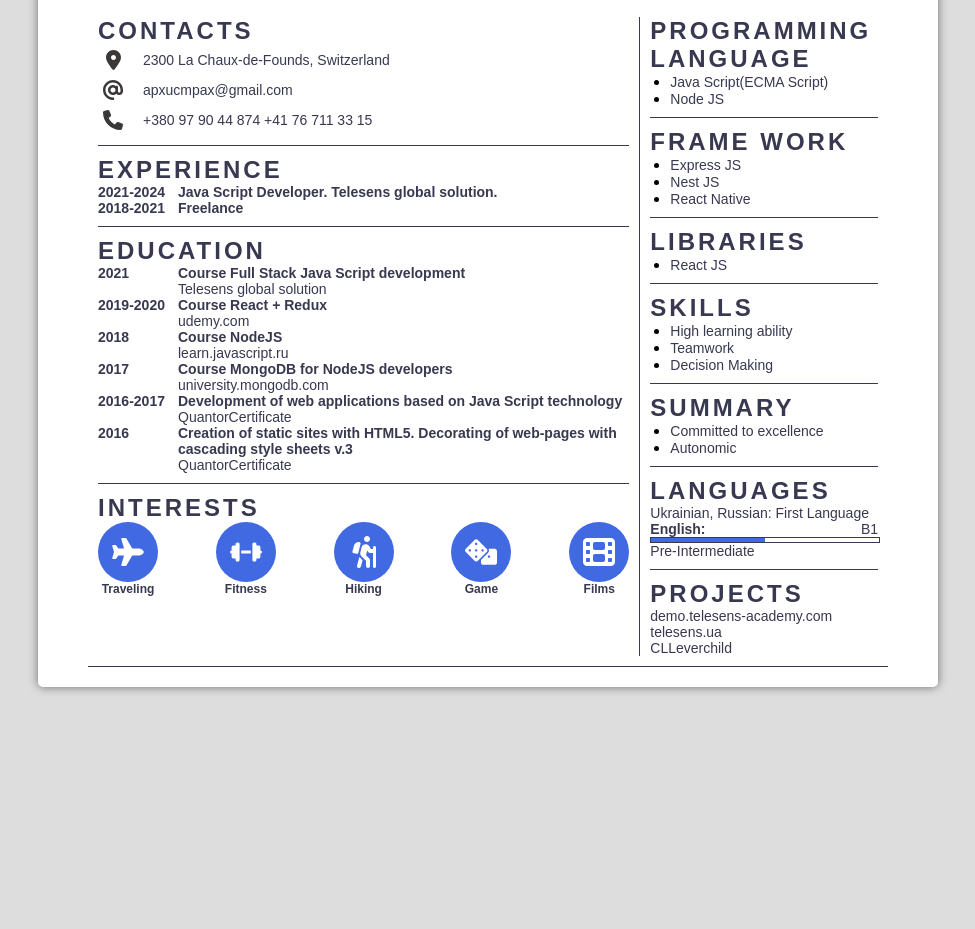
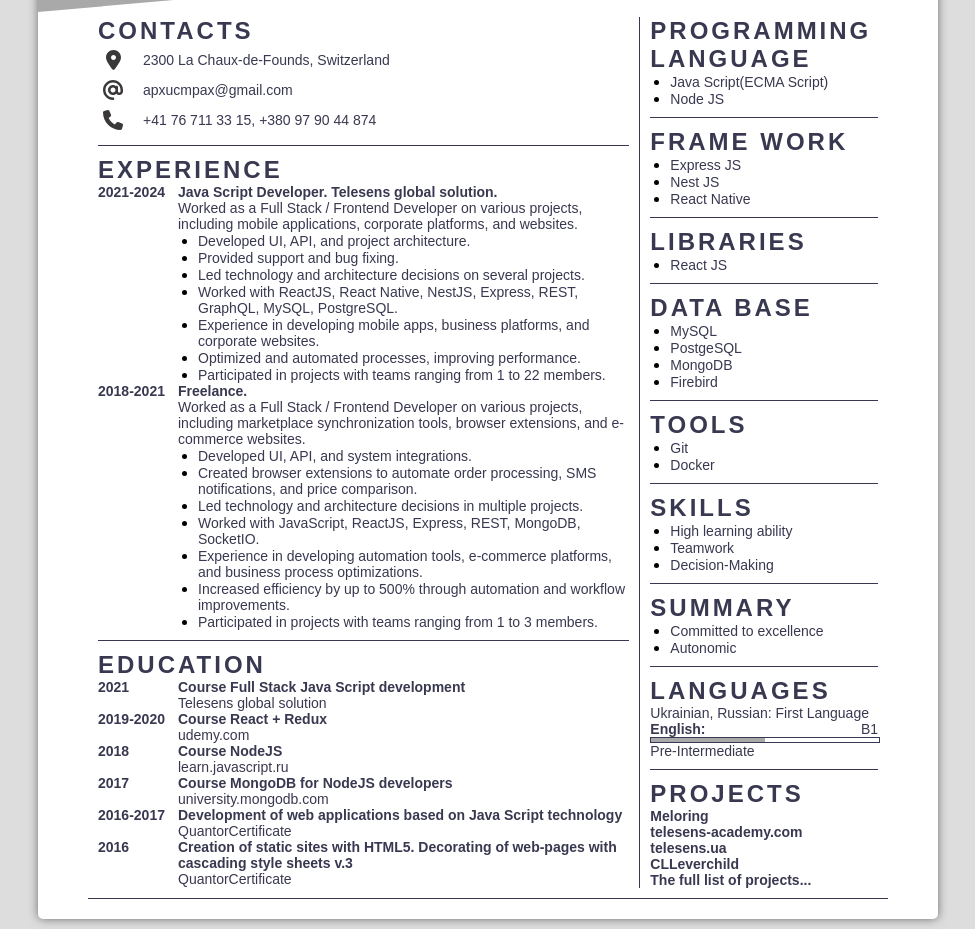
Before and after one commit to Apxucmpax/cv.github.io, a plain HTML site: page index.html in a window 1280 px wide. Shown: the part 273-1202 px from the top of the page, without its empty margins (152-1127 px from the left). Before the commit the page ends 970 px from the top, so only its background shows below. Drawn offline with Linux system fonts and the light colour scheme; a web font is replaced by a local one.

Commit message:
remove attestation and diplomas. Add description of projects. Change CV. Change styles

```diff
--- a/index.html
+++ b/index.html
@@ -15,7 +15,8 @@
             <div class="background"></div>
             <div class="title">
                 <h1>Salkov Oleksii</h1>
-                <h3>Java Script Developer</h3>
+                <h2>Full Stack JavaScript Developer</h2>
+                <p class="bold w580">Full Stack Developer with over 9 years of experience in JavaScript, React, Node.js, NestJS, Express and React Native. Developed 16+ projects across different levels. Responsible for choosing technologies and project architecture, with experience in process automation systems and integrations between various systems.</p>
             </div>
             <div class="avatar"></div>
             <div class="switcher">
@@ -45,7 +46,7 @@
                         <div class="icon mr20 w20">
                             <svg xmlns="http://www.w3.org/2000/svg" viewBox="0 0 512 512" fill="#3b3838" width="20" height="20"><path d="M164.9 24.6c-7.7-18.6-28-28.5-47.4-23.2l-88 24C12.1 30.2 0 46 0 64C0 311.4 200.6 512 448 512c18 0 33.8-12.1 38.6-29.5l24-88c5.3-19.4-4.6-39.7-23.2-47.4l-96-40c-16.3-6.8-35.2-2.1-46.3 11.6L304.7 368C234.3 334.7 177.3 277.7 144 207.3L193.3 167c13.7-11.2 18.4-30 11.6-46.3l-40-96z"/></svg>
                         </div>
-                        <p><a href="tel:+380979044874">+380 97 90 44 874</a> <a href="tel:+41767113315">+41 76 711 33 15</a></p>
+                        <p><a href="tel:+41767113315">+41 76 711 33 15</a>, <a href="tel:+380979044874">+380 97 90 44 874</a></p>
                     </div>
                     <div class="horizontal-line"></div>
                     <h2>EXPERIENCE</h2>
@@ -55,6 +56,30 @@
                         </div>
                         <div>
                             <p class="bold">Java Script Developer. Telesens global solution.</p>
+                            <p>Worked as a Full Stack / Frontend Developer on various projects, including mobile applications, corporate platforms, and websites.</p>
+                            <ul>
+                                <li>
+                                    <p>Developed UI, API, and project architecture.</p>
+                                </li>
+                                <li>
+                                    <p>Provided support and bug fixing.</p>
+                                </li>
+                                <li>
+                                    <p>Led technology and architecture decisions on several projects.</p>
+                                </li>
+                                <li>
+                                    <p>Worked with ReactJS, React Native, NestJS, Express, REST, GraphQL, MySQL, PostgreSQL.</p>
+                                </li>
+                                <li>
+                                    <p>Experience in developing mobile apps, business platforms, and corporate websites.</p>
+                                </li>
+                                <li>
+                                    <p>Optimized and automated processes, improving performance.</p>
+                                </li>
+                                <li>
+                                    <p>Participated in projects with teams ranging from 1 to 22 members.</p>
+                                </li>
+                            </ul>
                         </div>
                     </div>
                     <div class="flex">
@@ -62,7 +87,31 @@
                             <p class="bold">2018-2021</p>
                         </div>
                         <div>
-                            <p class="bold">Freelance</p>
+                            <p class="bold">Freelance.</p>
+                            <p>Worked as a Full Stack / Frontend Developer on various projects, including marketplace synchronization tools, browser extensions, and e-commerce websites.</p>
+                            <ul>
+                                <li>
+                                    <p>Developed UI, API, and system integrations.</p>
+                                </li>
+                                <li>
+                                    <p>Created browser extensions to automate order processing, SMS notifications, and price comparison.</p>
+                                </li>
+                                <li>
+                                    <p>Led technology and architecture decisions in multiple projects.</p>
+                                </li>
+                                <li>
+                                    <p>Worked with JavaScript, ReactJS, Express, REST, MongoDB, SocketIO.</p>
+                                </li>
+                                <li>
+                                    <p>Experience in developing automation tools, e-commerce platforms, and business process optimizations.</p>
+                                </li>
+                                <li>
+                                    <p>Increased efficiency by up to 500% through automation and workflow improvements.</p>
+                                </li>
+                                <li>
+                                    <p>Participated in projects with teams ranging from 1 to 3 members.</p>
+                                </li>
+                            </ul>
                         </div>
                     </div>
                     <div class="horizontal-line"></div>
@@ -121,44 +170,6 @@
                             <p>QuantorCertificate</p>
                         </div>
                     </div>
-                    <div class="horizontal-line"></div>
-                    <h2>INTERESTS</h2>
-                    <div class="icon-group mb10">
-                        <!--traveling-->
-                        <div class="wrapper">
-                            <div class="icon bg circle">
-                                <svg xmlns="http://www.w3.org/2000/svg" viewBox="0 0 576 512" fill="#fff" width="32" height="28"><path d="M482.3 192c34.2 0 93.7 29 93.7 64c0 36-59.5 64-93.7 64l-116.6 0L265.2 495.9c-5.7 10-16.3 16.1-27.8 16.1l-56.2 0c-10.6 0-18.3-10.2-15.4-20.4l49-171.6L112 320 68.8 377.6c-3 4-7.8 6.4-12.8 6.4l-42 0c-7.8 0-14-6.3-14-14c0-1.3 .2-2.6 .5-3.9L32 256 .5 145.9c-.4-1.3-.5-2.6-.5-3.9c0-7.8 6.3-14 14-14l42 0c5 0 9.8 2.4 12.8 6.4L112 192l102.9 0-49-171.6C162.9 10.2 170.6 0 181.2 0l56.2 0c11.5 0 22.1 6.2 27.8 16.1L365.7 192l116.6 0z"/></svg>
-                            </div>
-                            <p class="bold fs12">Traveling</p>
-                        </div>
-                        <!--fitness-->
-                        <div class="wrapper">
-                            <div class="icon bg circle">
-                                <svg xmlns="http://www.w3.org/2000/svg" viewBox="0 0 640 512" fill="#fff" width="32" height="26"><!--! Font Awesome Pro 6.2.0 by @fontawesome - https://fontawesome.com License - https://fontawesome.com/license (Commercial License) Copyright 2022 Fonticons, Inc. --><path d="M112 96c0-17.7 14.3-32 32-32h16c17.7 0 32 14.3 32 32V224v64V416c0 17.7-14.3 32-32 32H144c-17.7 0-32-14.3-32-32V384H64c-17.7 0-32-14.3-32-32V288c-17.7 0-32-14.3-32-32s14.3-32 32-32V160c0-17.7 14.3-32 32-32h48V96zm416 0v32h48c17.7 0 32 14.3 32 32v64c17.7 0 32 14.3 32 32s-14.3 32-32 32v64c0 17.7-14.3 32-32 32H528v32c0 17.7-14.3 32-32 32H480c-17.7 0-32-14.3-32-32V288 224 96c0-17.7 14.3-32 32-32h16c17.7 0 32 14.3 32 32zM416 224v64H224V224H416z"/></svg>
-                            </div>
-                            <p class="bold fs12">Fitness</p>
-                        </div>
-                        <!--hiking-->
-                        <div class="wrapper">
-                            <div class="icon bg circle">
-                                <svg xmlns="http://www.w3.org/2000/svg" viewBox="0 0 384 512" fill="#fff" width="24" height="32"><!--! Font Awesome Pro 6.2.0 by @fontawesome - https://fontawesome.com License - https://fontawesome.com/license (Commercial License) Copyright 2022 Fonticons, Inc. --><path d="M288 48c0 26.5-21.5 48-48 48s-48-21.5-48-48s21.5-48 48-48s48 21.5 48 48zM243.3 230.7L224.2 307l49.7 49.7c9 9 14.1 21.2 14.1 33.9V480c0 17.7-14.3 32-32 32s-32-14.3-32-32V397.3l-73.9-73.9c-15.8-15.8-22.2-38.6-16.9-60.3l20.4-84c8.3-34.1 42.7-54.9 76.7-46.4c19 4.8 35.6 16.4 46.4 32.7L305.1 208H336V184c0-13.3 10.7-24 24-24s24 10.7 24 24v55.8c0 .1 0 .2 0 .2s0 .2 0 .2V488c0 13.3-10.7 24-24 24s-24-10.7-24-24V272H296.6c-16 0-31-8-39.9-21.4l-13.3-20zM81.1 471.9L117.3 334c3 4.2 6.4 8.2 10.1 11.9l41.9 41.9L142.9 488.1c-4.5 17.1-22 27.3-39.1 22.8s-27.3-22-22.8-39.1zm55.5-346L101.4 266.5c-3 12.1-14.9 19.9-27.2 17.9l-47.9-8c-14-2.3-22.9-16.3-19.2-30L31.9 155c9.5-34.8 41.1-59 77.2-59h4.2c15.6 0 27.1 14.7 23.3 29.8z"/></svg>
-                            </div>
-                            <p class="bold fs12">Hiking</p>
-                        </div>
-                        <!--game-->
-                        <div class="wrapper">
-                            <div class="icon bg circle">
-                                <svg xmlns="http://www.w3.org/2000/svg" viewBox="0 0 640 512" fill="#fff" width="32" height="26"><!--! Font Awesome Pro 6.2.0 by @fontawesome - https://fontawesome.com License - https://fontawesome.com/license (Commercial License) Copyright 2022 Fonticons, Inc. --><path d="M252.3 11.7c-15.6-15.6-40.9-15.6-56.6 0l-184 184c-15.6 15.6-15.6 40.9 0 56.6l184 184c15.6 15.6 40.9 15.6 56.6 0l184-184c15.6-15.6 15.6-40.9 0-56.6l-184-184zM248 224c0 13.3-10.7 24-24 24s-24-10.7-24-24s10.7-24 24-24s24 10.7 24 24zM96 248c-13.3 0-24-10.7-24-24s10.7-24 24-24s24 10.7 24 24s-10.7 24-24 24zm128 80c13.3 0 24 10.7 24 24s-10.7 24-24 24s-24-10.7-24-24s10.7-24 24-24zm128-80c-13.3 0-24-10.7-24-24s10.7-24 24-24s24 10.7 24 24s-10.7 24-24 24zM224 72c13.3 0 24 10.7 24 24s-10.7 24-24 24s-24-10.7-24-24s10.7-24 24-24zm96 392c0 26.5 21.5 48 48 48H592c26.5 0 48-21.5 48-48V240c0-26.5-21.5-48-48-48H472.5c13.4 26.9 8.8 60.5-13.6 82.9L320 413.8V464zm160-88c-13.3 0-24-10.7-24-24s10.7-24 24-24s24 10.7 24 24s-10.7 24-24 24z"/></svg>
-                            </div>
-                            <p class="bold fs12">Game</p>
-                        </div>
-                        <!--films-->
-                        <div class="wrapper">
-                            <div class="icon bg circle">
-                                <svg xmlns="http://www.w3.org/2000/svg" viewBox="0 0 512 512" fill="#fff" width="32" height="32"><!--! Font Awesome Pro 6.2.0 by @fontawesome - https://fontawesome.com License - https://fontawesome.com/license (Commercial License) Copyright 2022 Fonticons, Inc. --><path d="M0 96C0 60.7 28.7 32 64 32H448c35.3 0 64 28.7 64 64V416c0 35.3-28.7 64-64 64H64c-35.3 0-64-28.7-64-64V96zM48 368v32c0 8.8 7.2 16 16 16H96c8.8 0 16-7.2 16-16V368c0-8.8-7.2-16-16-16H64c-8.8 0-16 7.2-16 16zm368-16c-8.8 0-16 7.2-16 16v32c0 8.8 7.2 16 16 16h32c8.8 0 16-7.2 16-16V368c0-8.8-7.2-16-16-16H416zM48 240v32c0 8.8 7.2 16 16 16H96c8.8 0 16-7.2 16-16V240c0-8.8-7.2-16-16-16H64c-8.8 0-16 7.2-16 16zm368-16c-8.8 0-16 7.2-16 16v32c0 8.8 7.2 16 16 16h32c8.8 0 16-7.2 16-16V240c0-8.8-7.2-16-16-16H416zM48 112v32c0 8.8 7.2 16 16 16H96c8.8 0 16-7.2 16-16V112c0-8.8-7.2-16-16-16H64c-8.8 0-16 7.2-16 16zM416 96c-8.8 0-16 7.2-16 16v32c0 8.8 7.2 16 16 16h32c8.8 0 16-7.2 16-16V112c0-8.8-7.2-16-16-16H416zM160 128v64c0 17.7 14.3 32 32 32H320c17.7 0 32-14.3 32-32V128c0-17.7-14.3-32-32-32H192c-17.7 0-32 14.3-32 32zm32 160c-17.7 0-32 14.3-32 32v64c0 17.7 14.3 32 32 32H320c17.7 0 32-14.3 32-32V320c0-17.7-14.3-32-32-32H192z"/></svg>                            </div>
-                            <p class="bold fs12">Films</p>
-                        </div>
-                    </div>
                 </div>
                 <div class="column">
                     <h2>PROGRAMMING LANGUAGE</h2>
@@ -179,11 +190,25 @@
                         <li><p>React JS</p></li>
                     </ul>
                     <div class="horizontal-line"></div>
+                    <h2>DATA BASE</h2>
+                    <ul>
+                        <li><p>MySQL</p></li>
+                        <li><p>PostgeSQL</p></li>
+                        <li><p>MongoDB</p></li>
+                        <li><p>Firebird</p></li>
+                    </ul>
+                    <div class="horizontal-line"></div>
+                    <h2>TOOLS</h2>
+                    <ul>
+                        <li><p>Git</p></li>
+                        <li><p>Docker</p></li>
+                    </ul>
+                    <div class="horizontal-line"></div>
                     <h2>SKILLS</h2>
                     <ul>
                         <li><p>High learning ability</p></li>
                         <li><p>Teamwork</p></li>
-                        <li><p>Decision Making</p></li>
+                        <li><p>Decision-Making</p></li>
                     </ul>
                     <div class="horizontal-line"></div>
                     <h2>SUMMARY</h2>
@@ -206,9 +231,21 @@
                     </div>
                     <div class="horizontal-line"></div>
                     <h2>PROJECTS</h2>
-                    <a href="https://demo.telesens-academy.com/"><p>demo.telesens-academy.com</p></a>
-                    <a href="https://telesens.ua/"><p>telesens.ua</p></a>
-                    <a href="https://cll-app-demo.telesens.ua/"><p>CLLeverchild</p></a>
+                    <div class="flex">
+                        <a href="https://meloring.lifecell.ua/"><p class="bold">Meloring</p></a>
+                    </div>
+                    <div class="flex">
+                        <a href="https://telesens-academy.com/"><p class="bold">telesens-academy.com</p></a>
+                    </div>
+                    <div class="flex">
+                        <a href="https://telesens.ua/"><p class="bold">telesens.ua</p></a>
+                    </div>
+                    <div class="flex">
+                        <a href="https://cll-app-demo.telesens.ua/"><p class="bold">CLLeverchild</p></a>
+                    </div>
+                    <div class="flex">
+                        <a href="/Enhanced%20Project%20Descriptions.pdf"><p class="bold">The full list of projects...</p></a>
+                    </div>
                 </div>
             </div>
         </main>
--- a/style.css
+++ b/style.css
@@ -1,5 +1,5 @@
 :root {
-    --color-background: #4169E1;
+    --color-background: #A9A9A9;
     --color-text: #383850;
 }
 body {
@@ -63,7 +63,7 @@ header .background {
     height: 300px;
     transform: rotate(-5deg);
     position: absolute;
-    top: -85px;
+    top: -65px;
 }
 header .title {
     position: absolute;
@@ -158,6 +158,9 @@ main {
 }
 .w20 {
     width: 20px;
+}
+.w580 {
+    width: 580px;
 }
 .horizontal-line {
     width: 100%;
```
Also changed, not shown: 3 other files.
